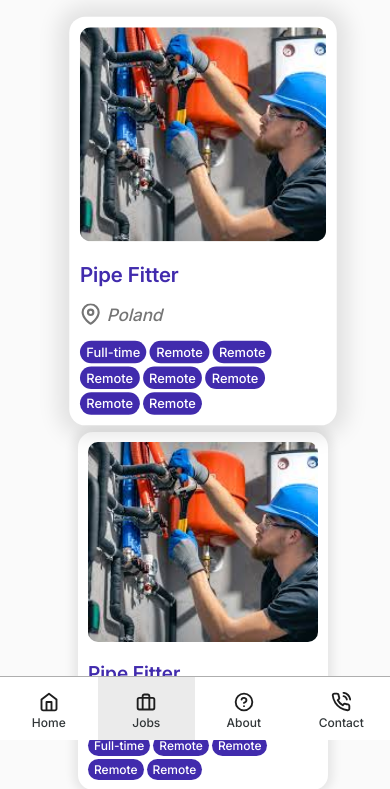
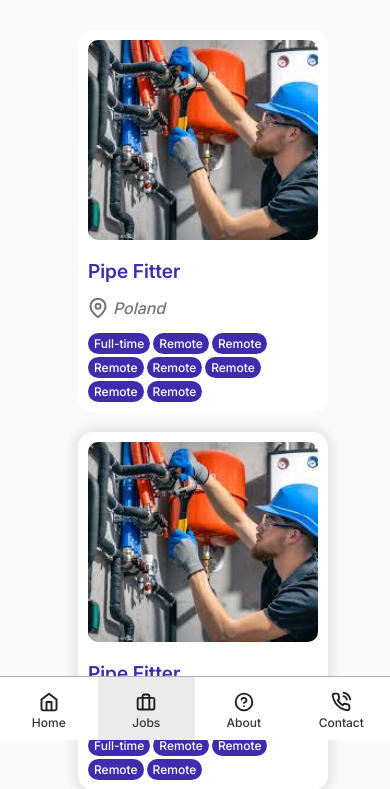
Before and after one commit to kibinzxc/open-access-recruitment-system-SDJ, a PHP site: page /jobs.php in a window 390 px wide, with the pointer over the restyled element. Shown: the part 104-893 px from the top of the page. Run offline with PHP 8.4, Linux system fonts and the light colour scheme.

Commit message:
Disable hover effects on job cards to improve user experience

```diff
--- a/assets/css/jobs.css
+++ b/assets/css/jobs.css
@@ -359,4 +359,10 @@ button[type="submit"]:hover {
         padding: 3px 6px;
     }
 
+    .job-card:hover {
+        box-shadow: none;
+        transform: none;
+        transition: none;
+    }
+
 }
```
